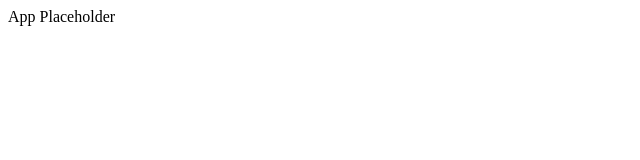
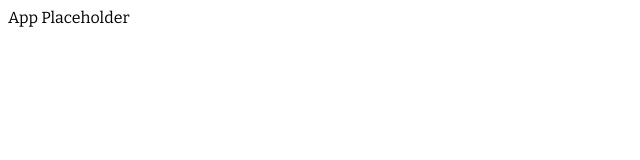
Before and after one commit to profydev/reddit-timer-Tuaev, a React (Create React App) app: page / in a window 1280 px wide. Shown: the top 160 px of the page, without its empty margins (0-640 px from the left). Built offline with nearby package versions, Linux system fonts and the light colour scheme.

Commit message:
Add font (Bitter and Monserrat)

```diff
--- a/src/App.js
+++ b/src/App.js
@@ -1,11 +1,7 @@
 import React from 'react';
 
 function App() {
-  return (
-    <div>
-      App Placeholder
-    </div>
-  );
+  return <div>App Placeholder</div>;
 }
 
 export default App;
--- a/src/index.js
+++ b/src/index.js
@@ -1,6 +1,7 @@
 import React from 'react';
 import ReactDOM from 'react-dom';
 import App from './App';
+import 'styles.css';
 
 // eslint-disable-next-line react/jsx-filename-extension
 ReactDOM.render(<App />, document.getElementById('root'));
--- /dev/null
+++ b/src/styles.css
@@ -0,0 +1,6 @@
+@import url('https://fonts.googleapis.com/css2?family=Montserrat&display=swap');
+@import url('https://fonts.googleapis.com/css2?family=Bitter&display=swap');
+
+body {
+  font-family: 'Bitter', 'Montserrat', sans-serif;
+}
```
Also changed, not shown: 1 other file (tests, documents, lock files or other folders).
